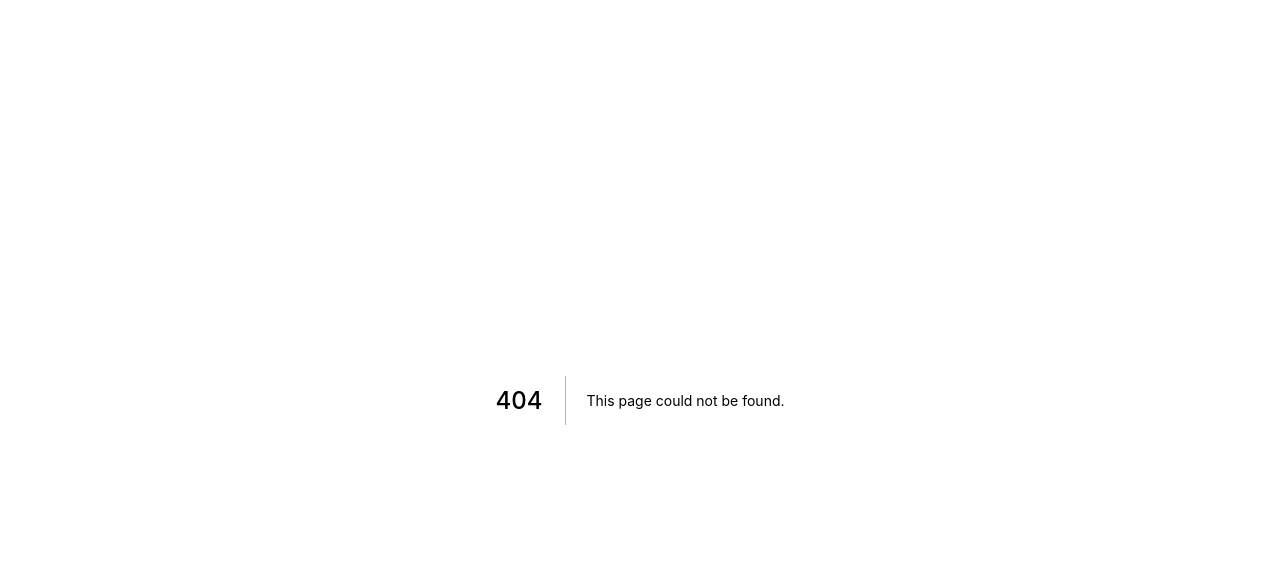
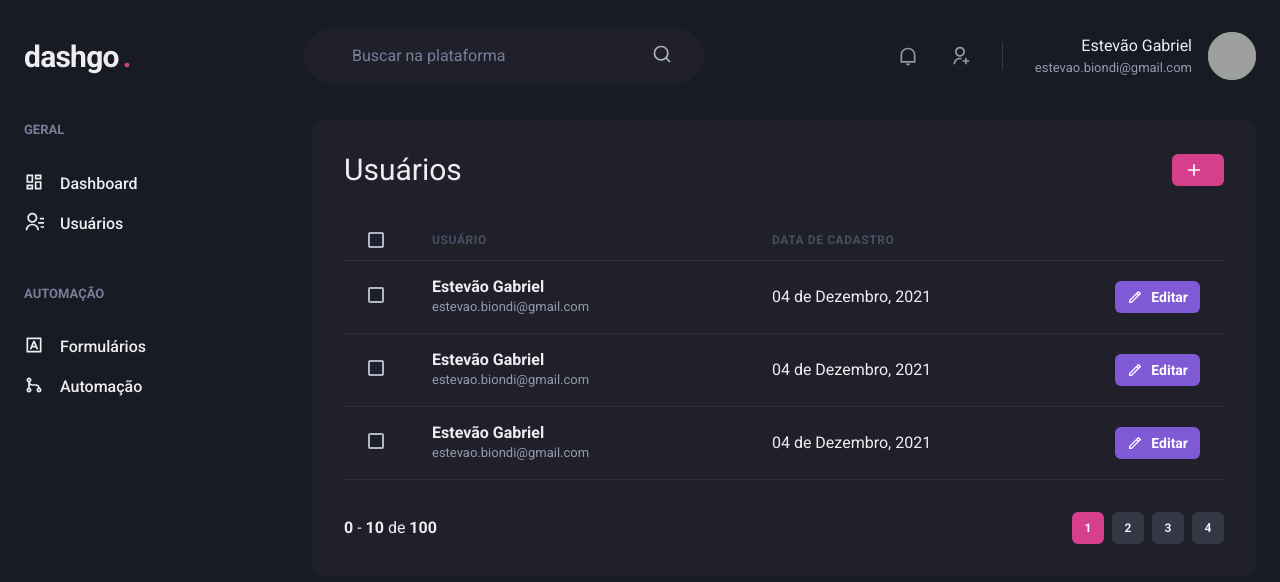
Before and after one commit to EST3V4O/ignite-dashgo, a Next.js app: page /users in a window 1280 px wide. Before the commit this address had no page. Shown: the top 582 px of the page. Built offline with nearby package versions, Linux system fonts and the light colour scheme; grey boxes are pictures that could not be loaded.

Commit message:
controle de usuários

```diff
--- /dev/null
+++ b/src/components/Pagination.tsx
@@ -0,0 +1,68 @@
+import { Stack, Button, Box } from '@chakra-ui/react'
+
+export function Pagination() {
+  return (
+    <Stack
+      direction="row"
+      spacing="6"
+      mt="8"
+      justify="space-between"
+      align="center"
+    >
+      <Box>
+        <strong>0</strong> - <strong>10</strong> de <strong>100</strong>
+      </Box>
+      <Stack
+        direction="row"
+        spacing="2"
+      >
+        <Button
+          size="sm"
+          fontSize="xs"
+          width="4"
+          colorScheme="pink"
+          disabled
+          _disabled={{
+            bgColor :"pink.500",
+            cursor: "default"
+          }}
+        >
+          1
+        </Button>
+        <Button
+          size="sm"
+          fontSize="xs"
+          width="4"
+          bgColor="gray.700"
+          _hover={{
+            bg: "gray.500"
+          }}
+        >
+          2
+        </Button>
+        <Button
+          size="sm"
+          fontSize="xs"
+          width="4"
+          bgColor="gray.700"
+          _hover={{
+            bg: "gray.500"
+          }}
+        >
+          3
+        </Button>
+        <Button
+          size="sm"
+          fontSize="xs"
+          width="4"
+          bgColor="gray.700"
+          _hover={{
+            bg: "gray.500"
+          }}
+        >
+          4
+        </Button>
+      </Stack>
+    </Stack>
+  )
+}
--- /dev/null
+++ b/src/pages/users/index.tsx
@@ -0,0 +1,177 @@
+import { Box, Flex, Heading, Button, Icon, Table, Thead, Tr, Th, Tbody, Td, Checkbox, Text } from '@chakra-ui/react'
+import { RiAddLine, RiPencilLine } from 'react-icons/ri'
+
+import { Header } from '../../components/Header'
+import { Pagination } from '../../components/Pagination'
+import { Sidebar } from '../../components/Sidebar'
+
+export default function UserList() {
+  return (
+    <Box>
+      <Header />
+
+      <Flex
+        w="100%"
+        my="6"
+        maxWidth={1480}
+        mx="auto"
+        px="6"
+      >
+        <Sidebar />
+
+        <Box
+          flex="1"
+          borderRadius={8}
+          bg="gray.800"
+          p="8"
+        >
+          <Flex
+            mb="8"
+            justify="space-between"
+            align="center"
+          >
+            <Heading
+              size="lg"
+              fontWeight="normal"
+            >
+              Usuários
+            </Heading>
+
+            <Button
+              as="a"
+              size="sm"
+              fontSize="sm"
+              colorScheme="pink"
+              leftIcon={<Icon as={RiAddLine} fontSize="20" />}
+            >
+
+            </Button>
+          </Flex>
+
+          <Table
+            colorScheme="whiteAlpha"
+          >
+            <Thead>
+              <Tr>
+                <Th px="6" color="gray.300" width="8">
+                  <Checkbox
+                    colorScheme="pink"
+                  />
+                </Th>
+                <Th>Usuário</Th>
+                <Th>Data de cadastro</Th>
+                <Th width="8"></Th>
+              </Tr>
+            </Thead>
+            <Tbody>
+              <Tr>
+                <Td px="6">
+                  <Checkbox
+                    colorScheme="pink"
+                  />
+                </Td>
+                <Td>
+                  <Box>
+                    <Text
+                      fontWeight="bold"
+                    >
+                      Estevão Gabriel
+                    </Text>
+                    <Text
+                      fontSize="small"
+                      color="gray.300"
+                    >
+                      estevao.biondi@gmail.com
+                    </Text>
+                  </Box>
+                </Td>
+                <Td>04 de Dezembro, 2021</Td>
+                <Td>
+                <Button
+                  as="a"
+                  size="sm"
+                  fontSize="sm"
+                  colorScheme="purple"
+                  leftIcon={<Icon as={RiPencilLine} fontSize="16" />}
+                >
+                  Editar
+                </Button>
+                </Td>
+              </Tr>
+              <Tr>
+                <Td px="6">
+                  <Checkbox
+                    colorScheme="pink"
+                  />
+                </Td>
+                <Td>
+                  <Box>
+                    <Text
+                      fontWeight="bold"
+                    >
+                      Estevão Gabriel
+                    </Text>
+                    <Text
+                      fontSize="small"
+                      color="gray.300"
+                    >
+                      estevao.biondi@gmail.com
+                    </Text>
+                  </Box>
+                </Td>
+                <Td>04 de Dezembro, 2021</Td>
+                <Td>
+                <Button
+                  as="a"
+                  size="sm"
+                  fontSize="sm"
+                  colorScheme="purple"
+                  leftIcon={<Icon as={RiPencilLine} fontSize="16" />}
+                >
+                  Editar
+                </Button>
+                </Td>
+              </Tr>
+              <Tr>
+                <Td px="6">
+                  <Checkbox
+                    colorScheme="pink"
+                  />
+                </Td>
+                <Td>
+                  <Box>
+                    <Text
+                      fontWeight="bold"
+                    >
+                      Estevão Gabriel
+                    </Text>
+                    <Text
+                      fontSize="small"
+                      color="gray.300"
+                    >
+                      estevao.biondi@gmail.com
+                    </Text>
+                  </Box>
+                </Td>
+                <Td>04 de Dezembro, 2021</Td>
+                <Td>
+                <Button
+                  as="a"
+                  size="sm"
+                  fontSize="sm"
+                  colorScheme="purple"
+                  leftIcon={<Icon as={RiPencilLine} fontSize="16" />}
+                >
+                  Editar
+                </Button>
+                </Td>
+              </Tr>
+            </Tbody>
+          </Table>
+
+          <Pagination />
+        </Box>
+        </Flex>
+    </Box>
+  )
+}
```
Also changed, not shown: src/pages/users/create.tsx (added, +79 -0 lines).
